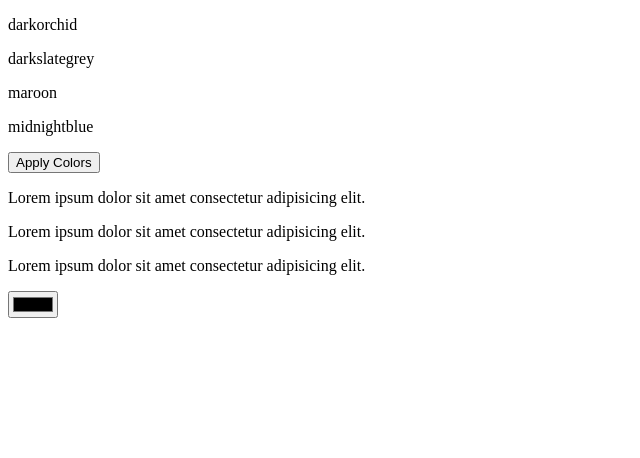
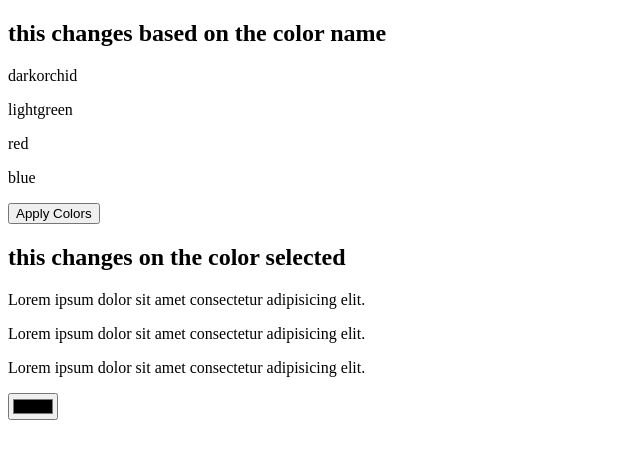
Before and after one commit to cgbridgewater/Web-Fundamentals, a plain HTML site: page JS/coding dojo profile page/querySelectorALL/querySelectorALL.html in a window 1280 px wide. Shown: the whole page, without its empty margins (0-640 px from the left). Drawn offline with Linux system fonts and the light colour scheme.

Commit message:
updated color changing and added feature

```diff
--- a/JS/coding dojo profile page/querySelectorALL/querySelectorALL.html
+++ b/JS/coding dojo profile page/querySelectorALL/querySelectorALL.html
@@ -8,22 +8,26 @@
 </head>
 <body>
 
-
+    <h2>this changes based on the color name</h2>
     <p class="color">darkorchid</p>
-    <p class="color">darkslategrey</p>
-    <p class="color">maroon</p>
-    <p class="color">midnightblue</p>
+    <p class="color">lightgreen</p>
+    <p class="color">red</p>
+    <p class="color">blue</p>
 
 <button onclick="applyColors()">Apply Colors</button>
 
 
-
+    <h2>this changes on the color selected </h2>
     <p class="allChange">Lorem ipsum dolor sit amet consectetur adipisicing elit.</p>
     <p class="allChange">Lorem ipsum dolor sit amet consectetur adipisicing elit.</p>
     <p class="allChange">Lorem ipsum dolor sit amet consectetur adipisicing elit.</p>
     <input type="color" name="allColors" onchange="getColor(this)">
 
 
+
+
+
+
     <script src="querySelectorALL.js"></script>
 </body>
 </html>
```
